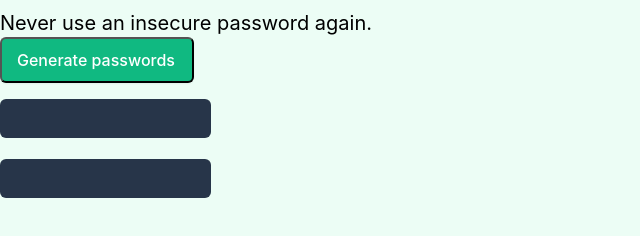
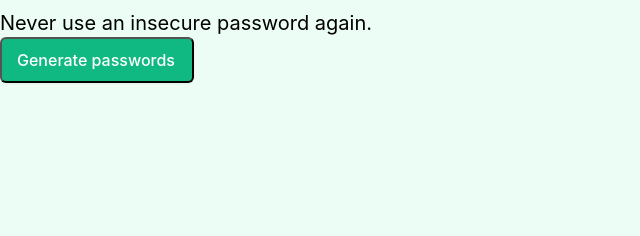
Before and after one commit to AleksandarBulgaria/Random-Password-generator, a website built with Vite: page index.html in a window 1280 px wide. Shown: the part 164-400 px from the top of the page, without its empty margins (0-640 px from the left). Built offline with nearby package versions, Linux system fonts and the light colour scheme.

Commit message:
CSS ERROR TEST2

```diff
--- a/index.css
+++ b/index.css
@@ -58,8 +58,8 @@ h3 {
     height: 39px;
     flex-shrink: 0;
     border-radius: 6px;
-    background: #273549;
-    color: white;
+
+    color: #5DEF92;
     text-align: center;
     font-family: Inter;
     font-size: 16px;
@@ -73,8 +73,8 @@ h4{
     height: 39px;
     flex-shrink: 0;
     border-radius: 6px;
-    background: #273549;
-    color: white;
+
+    color: #5DEF92;
     text-align: center;
     font-family: Inter;
     font-size: 16px;
```
